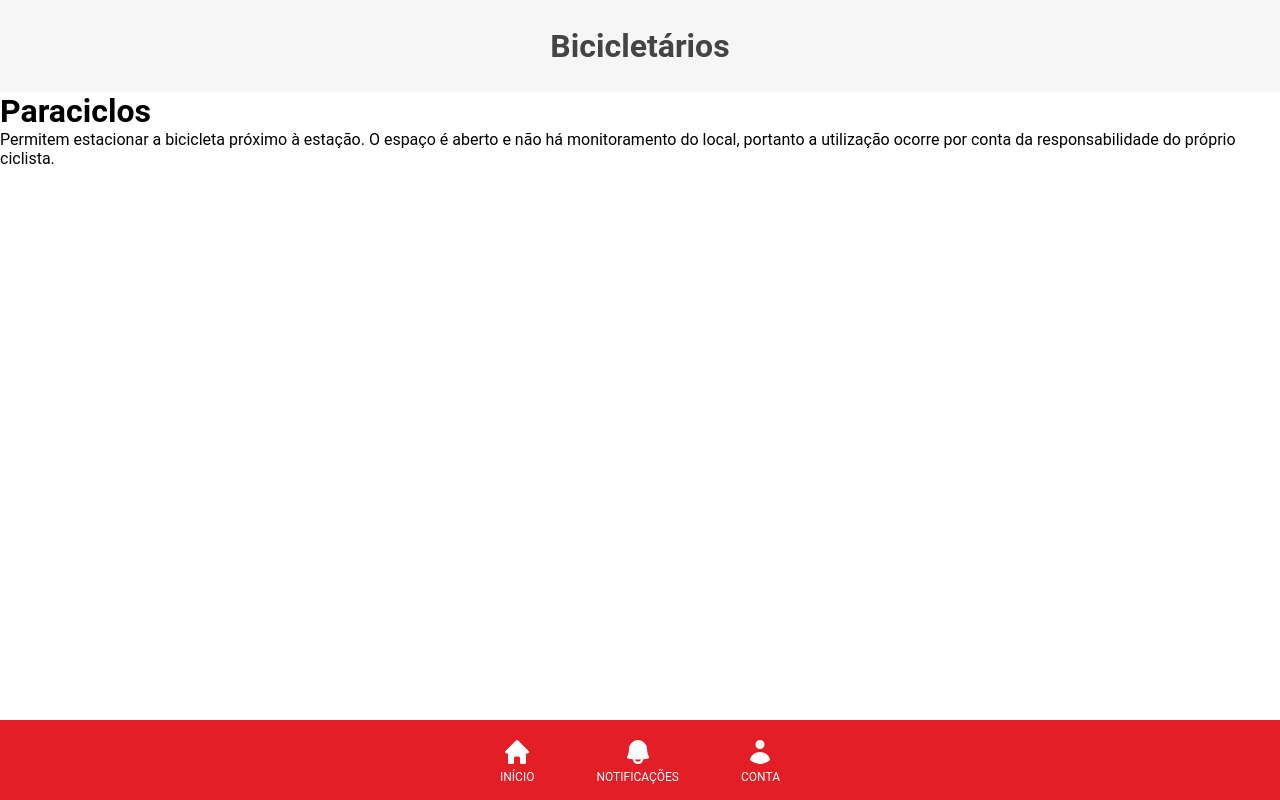
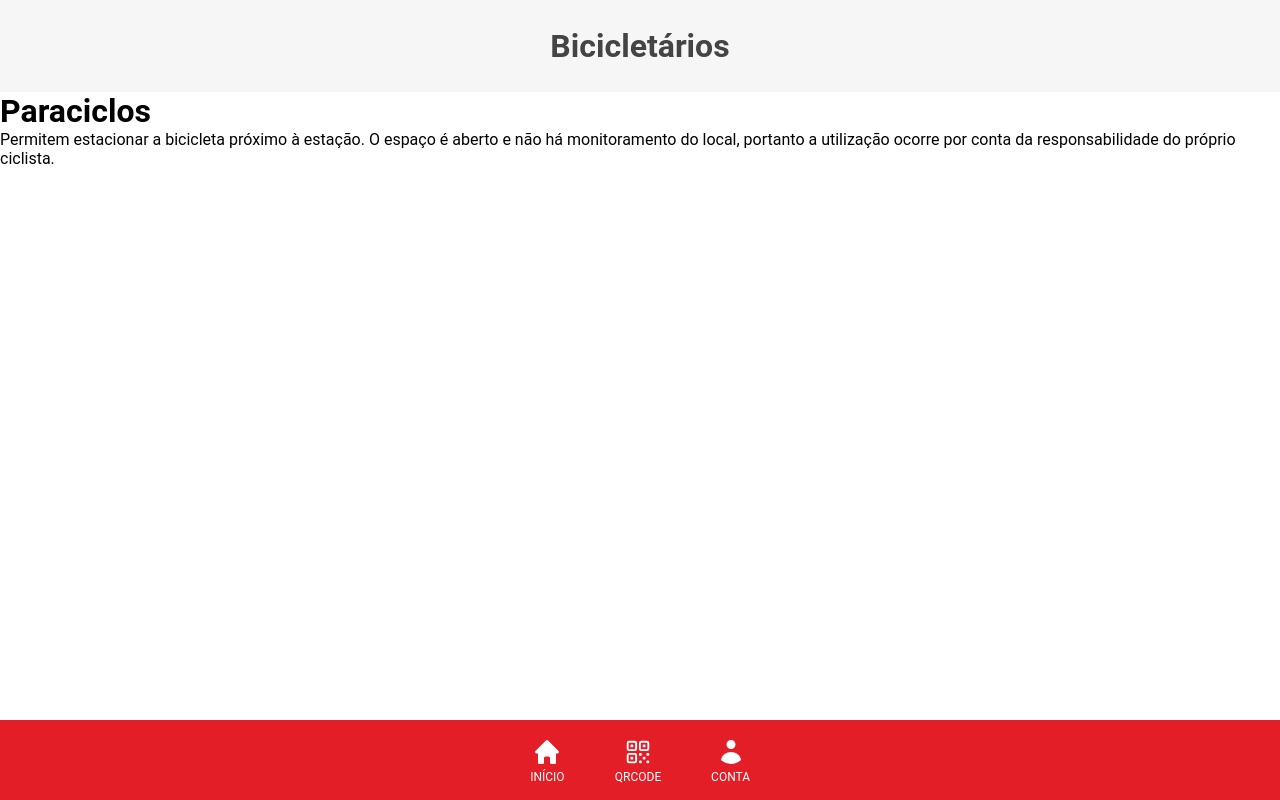
Before and after one commit to HG570/horse-rack, a React (Create React App) app: page /paraciclos in a window 1280 px wide. Built offline with nearby package versions, Linux system fonts and the light colour scheme.

Commit message:
feat: add qr code button and remove link for notifications

```diff
--- a/src/components/layout/Navbar.js
+++ b/src/components/layout/Navbar.js
@@ -1,33 +1,33 @@
 import { Link } from 'react-router-dom'
 import styles from './Navbar.module.css'
-import { HiMiniHome, HiMiniBell, HiMiniUser } from 'react-icons/hi2'
+import { HiMiniHome, HiOutlineQrCode, HiMiniUser } from 'react-icons/hi2'
 
-function Navbar(){
+function Navbar({ onOpenQRCode, onClose }) {
     return (
-        <footer>
-            <div className={styles.background_navbar}>
+        <>
+            <section className={styles.background_navbar}>
                 <ul className={styles.navbar}>
                     <li>
-                    <Link to="/">
+                        <Link to="/" onClick={onClose}>
                             <HiMiniHome />
                             Início
                         </Link>
                     </li>
                     <li>
-                    <Link to="/notificacoes">
-                        <HiMiniBell />
-                        Notificações
-                    </Link>
+                        <button onClick={onOpenQRCode}>
+                            <HiOutlineQrCode />
+                            QRCode
+                        </button>
                     </li>
                     <li>
-                    <Link to="/conta">
+                        <Link to="/conta" onClick={onClose}>
                             <HiMiniUser />
                             Conta
                         </Link>
                     </li>
                 </ul>
-        </div>
-        </footer>
+            </section>
+        </>
     )
 }
 
--- a/src/components/layout/Navbar.module.css
+++ b/src/components/layout/Navbar.module.css
@@ -1,4 +1,4 @@
-.background_navbar {
+footer {
     background-color: var(--red-cptm);
     position: fixed;
     width: 100%;
@@ -9,6 +9,7 @@
     justify-content: center;
     align-items: center;
 }
+
 .navbar {
     display:flex;
     justify-content: center;
@@ -28,11 +29,18 @@
 
 }
 
-.navbar li a {
-    text-decoration: none;
+.navbar li {
     color: white;
     padding: 1%;
     font-size: 75%;
+}
+
+.navbar li a {
+    all: unset;
+}
+
+.navbar li button {
+    all: unset;
 }
 
 .navbar svg {
```
Lines whose indentation alone changed are shown as unchanged.
